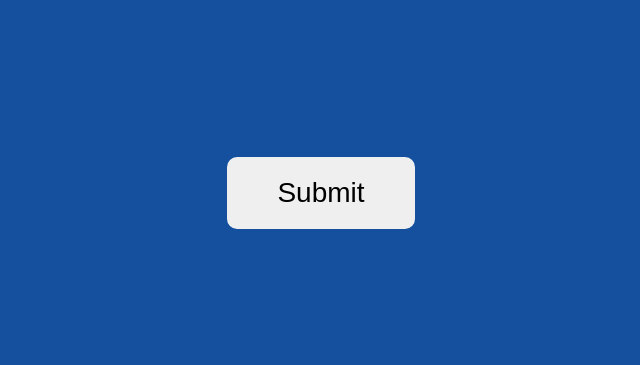
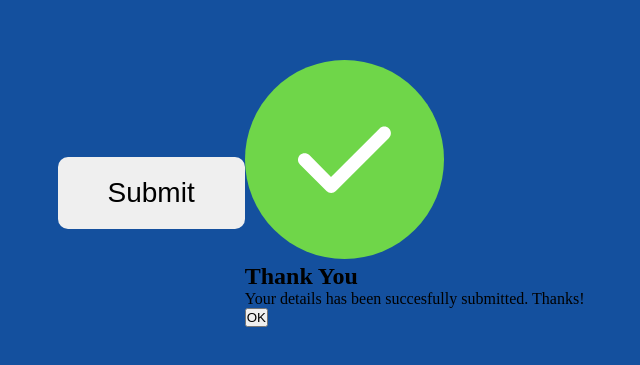
Before and after one commit to MuhammadAyan2004/JavaScript-projects, a plain HTML site: page pop up/index.html in a window 1280 px wide. Shown: the part 207-572 px from the top of the page, without its empty margins (319-959 px from the left). Drawn offline with Linux system fonts and the light colour scheme.

Commit message:
Update index.html

```diff
--- a/pop up/index.html
+++ b/pop up/index.html
@@ -9,6 +9,14 @@
 <body>
     <div class="container">
         <button type="submit" class="btn">Submit</button>
+        <div class="popup">
+            <img src="tick.png">
+            <h2>Thank You</h2>
+            <p>Your details has been succesfully submitted. Thanks!</p>
+            <button type="button" class="btn-2">OK</button>
+        </div>
     </div>
+
+    <script src="script.js"></script>
 </body>
 </html>
```
